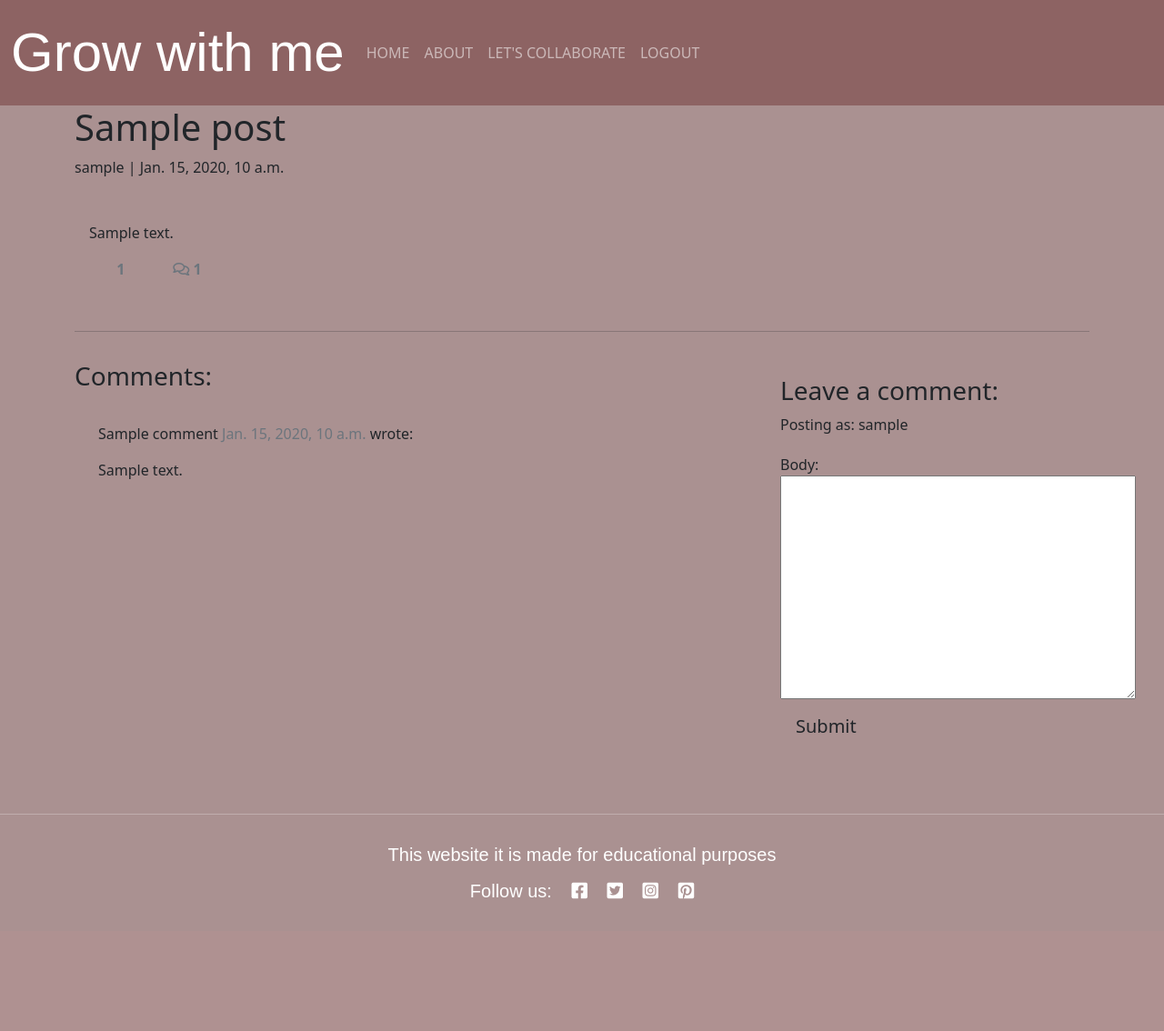
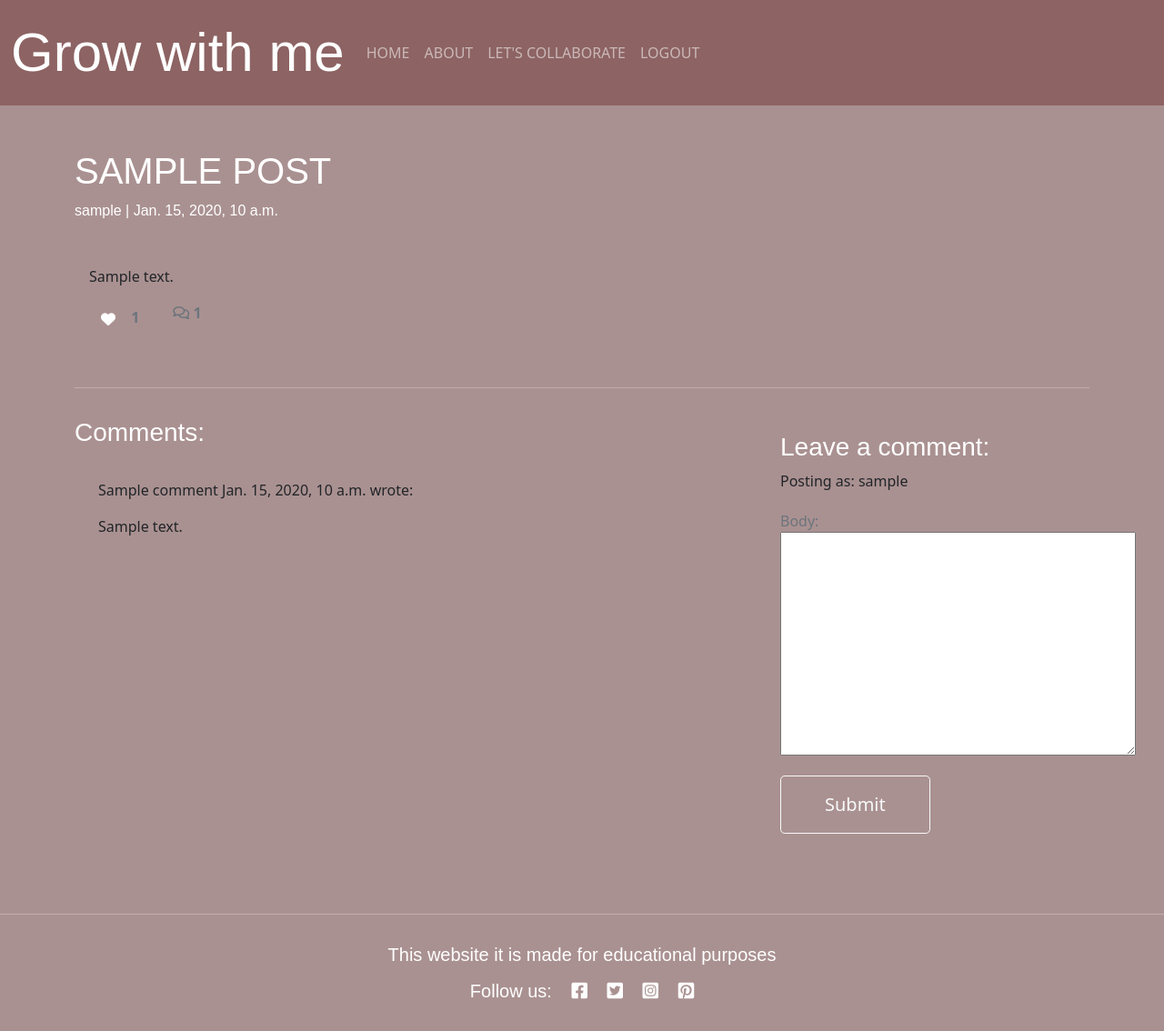
Before and after one commit to SarahGrozav1/growwithmeblog, a Django app: a page that uses templates/post_detail.html in a window 1280 px wide. Shown: the whole page at 91% size. Before the commit the page ends 989 px from the top, so only its background shows below. Run offline with Django 3.2, Linux system fonts and the light colour scheme; a user stored in the database is signed in; tables that the repository leaves empty hold one stand-in row (values such as "Sample post"); some libraries are stand-ins or nearby versions; some web fonts are replaced.

Commit message:
Add style to the posts

```diff
--- a/templates/books.html
+++ b/templates/books.html
@@ -32,7 +32,7 @@
                                 </a>
                             </ul>
 
-                            <hr />
+                            <hr class="text-white">
                             <p class="card-text h6 text-white">{{ post.created_on}} <i class="far fa-heart"></i>
                                 {{ post.number_of_likes }}</p>
                         </div>
--- a/templates/dashboard.html
+++ b/templates/dashboard.html
@@ -28,10 +28,5 @@
         </div>
     </div>
 
-<!-- CONTACT SECTION -->
-
-</section>
-<section id="contact">
-
 </section>
 {%endblock%}
--- a/templates/fashion.html
+++ b/templates/fashion.html
@@ -21,15 +21,15 @@
                                 <img class="card-img-top" src=" {{ post.featured_image.url }}">
                                 {% endif %}
                                 <div class="image-flash">
-                                    <p class="author">Author: {{ post.author }}</p>
+                                    <p class="author text-white">Author: {{ post.author }}</p>
                                 </div>
                             </div>
                             <a href="{% url 'blog:post_detail' post.slug %}" class="post-link">
                                 <h2 class="card-title">{{ post.title }}</h2>
                                 <p class="card-text">{{ post.excerpt }}</p>
                             </a>
-                            <hr />
-                            <p class="card-text text-muted h6">{{ post.created_on}} <i class="far fa-heart"></i>
+                            <hr class="text-white">
+                            <p class="card-text h6 text-white">{{ post.created_on}} <i class="far fa-heart"></i>
                                 {{ post.number_of_likes }}</p>
                         </div>
                     </div>
--- a/templates/parenting.html
+++ b/templates/parenting.html
@@ -20,15 +20,15 @@
                                 <img class="card-img-top" src=" {{ post.featured_image.url }}">
                                 {% endif %}
                                 <div class="image-flash">
-                                    <p class="author">Author: {{ post.author }}</p>
+                                    <p class="author text-white">Author: {{ post.author }}</p>
                                 </div>
                             </div>
                             <a href="{% url 'blog:post_detail' post.slug %}" class="post-link">
                                 <h2 class="card-title">{{ post.title }}</h2>
                                 <p class="card-text">{{ post.excerpt }}</p>
                             </a>
-                            <hr />
-                            <p class="card-text text-muted h6">{{ post.created_on}} <i class="far fa-heart"></i>
+                            <hr class="text-white">
+                            <p class="card-text h6 text-white">{{ post.created_on}} <i class="far fa-heart"></i>
                                 {{ post.number_of_likes }}</p>
                         </div>
                     </div>
--- a/templates/post_detail.html
+++ b/templates/post_detail.html
@@ -9,11 +9,11 @@
         <div class="row g-0">
             <div class="col-md-6 masthead-text">
                 <!-- Post title goes in these h1 tags -->
-                <h1 class="post-title">{{ post.title }}</h1>
+                <h1 class="post-title text-white text-uppercase mt-5">{{ post.title }}</h1>
                 <!-- Post author goes before the | the post's created date goes after -->
-                <p class="post-subtitle">{{ post.author }} | {{ post.created_on }}</p>
+                <p class="post-subtitle text-white">{{ post.author }} | {{ post.created_on }}</p>
             </div>
-            <div class="d-none d-md-block col-md-6 masthead-image">
+            <div class="d-none d-md-block col-md-6 masthead-image mt-5">
                 <!-- The featured image URL goes in the src attribute -->
                 {% if "placeholder" in post.featured_image.url %}
                 <img src="{% static 'media/blog-post.jpg' %}" width="100%" alt="placeholder">
@@ -27,11 +27,11 @@
 
 <div class="container">
     <div class="row">
-        <div class="col card mb-4  mt-3 left  top">
+        <div class="col card mb-4  mt-3 left top">
             <div class="card-body">
                 <!-- The post content goes inside the card-text. -->
                 <!-- Use the | safe filter inside the template tags -->
-                <p class="card-text ">
+                <p class="card-text">
                     {{ post.content | safe }}
                 </p>
                 <div class="row">
@@ -42,7 +42,7 @@
                             <form class="d-inline" action="{% url 'blog:post_like' post.slug %}" method="POST">
                                 {% csrf_token %}
                                 {% if liked %}
-                                <button type="submit" name="blogpost_id" value="{{post.slug}}" class="btn"></button>
+                                <button type="submit" name="blogpost_id" value="{{post.slug}}" class="btn"><i class="fa-solid fa-heart" style="color: #ffffff;"></i></button>
                                 {% else %}
                                 <button type="submit" name="blogpost_id" value="{{post.slug}}" class="btn"><i class="far fa-heart"></i></button>
                                 {% endif %}
@@ -67,20 +67,20 @@
     </div>
     <div class="row">
         <div class="col">
-            <hr>
+            <hr class="text-white">
         </div>
     </div>
     <div class="row">
         <div class="col-md-8 card mb-4  mt-3 ">
-            <h3>Comments:</h3>
+            <h3 class="text-white">Comments:</h3>
             <div class="card-body">
                 <!-- We want a for loop inside the empty control tags to iterate through each comment in comments -->
                 {% for comment in comments %}
                 <div class="comments" style="padding: 10px;">
-                    <p class="font-weight-bold">
+                    <p class="font-weight-bold font-weight-light">
                         <!-- The commenter's name goes here. Check the model if you're not sure what that is -->
                         {{ comment.name }}
-                        <span class=" text-muted font-weight-normal">
+                        <span class=" font-weight-normal font-weight-light">
                             <!-- The comment's created date goes here -->
                             {{ comment.created_on }}
                         </span> wrote:
@@ -94,7 +94,7 @@
         </div>
         <div class="col-md-4 card mb-4  mt-3 ">
             <div class="card-body">
-                <!-- For later -->
+
                 {% if commented %}
                 <div class="alert alert-success" role="alert">
                     Your comment is awaiting approval
@@ -102,12 +102,12 @@
                 {% else %}
                 {% if user.is_authenticated %}
 
-                <h3>Leave a comment:</h3>
+                <h3 class="text-white">Leave a comment:</h3>
                 <p>Posting as: {{ user.username }}</p>
-                <form method="post" style="margin-top: 1.3em;">
+                <form method="post" style="margin-top: 1.3em;" class="text-muted">
                     {{ comment_form }}
                     {% csrf_token %}
-                    <button type="submit" class="btn btn-signup btn-lg">Submit</button>
+                    <button type="submit" class="btn btn-signup btn-lg btn btn-outline-light py-3 px-5 my-3">Submit</button>
                 </form>
                 {% endif %}
                 {% endif %}
```
Also changed, not shown: templates/skincare.html (+4 -3 lines).
